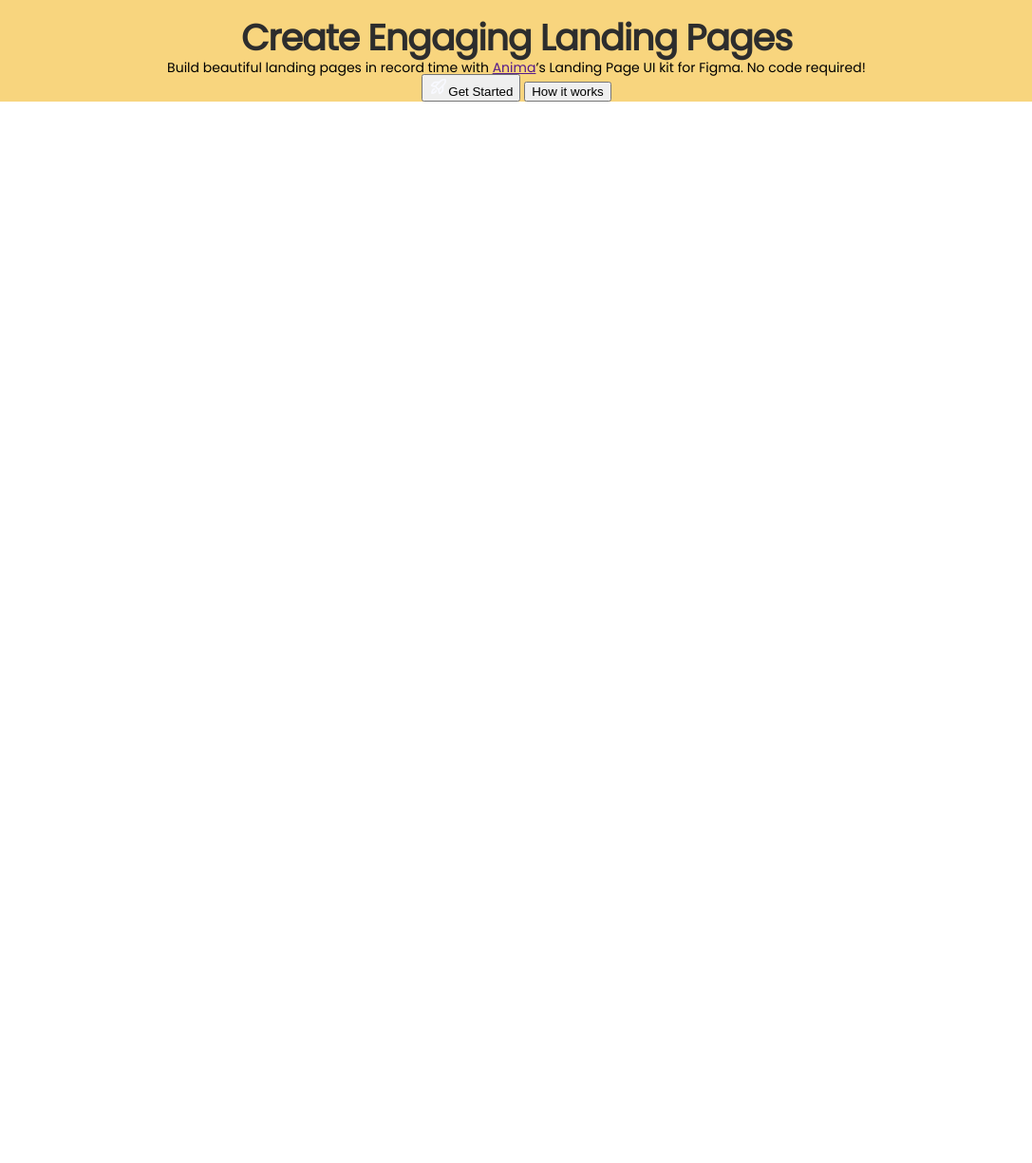
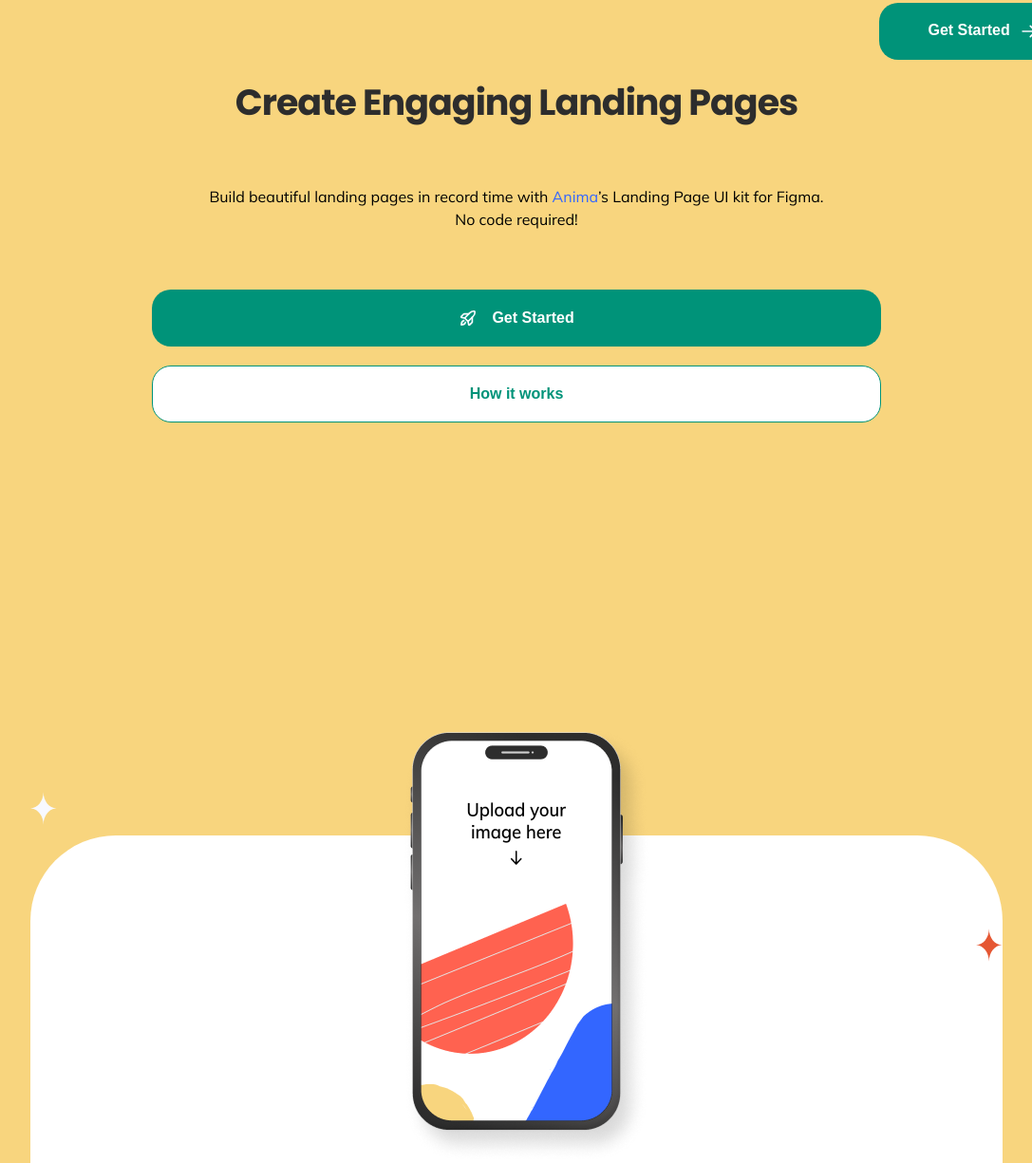
Before and after one commit to DatWithTheWorld/practice_html_css, a website built with Parcel: page src/pages/index.html in a window 1280 px wide. Shown: the part 159-1384 px from the top of the page at 95% size, without its empty margins (96-1183 px from the left). Before the commit the page ends 800 px from the top, so only its background shows below. Built offline with nearby package versions, Linux system fonts and the light colour scheme; a script that the page names is missing.

Commit message:
#3: Code header and body (#4)

```diff
--- a/src/layouts/header.html
+++ b/src/layouts/header.html
@@ -34,6 +34,15 @@
             <button class="button-getst"><img src="../assets/icons/ic-rocket.svg" alt="rocket" class="icon-getst">Get Started</button>
             <button class="button-hiw">How it works</button>
         </div>
+        <div class="header-main__picture">
+            <div class="header-main__picture--block">
+                <img src="../assets/icons/ic-substract.svg" alt="Star" class="icon-star icon-star--white">
+                <img src="../assets/icons/ic-substract--red.svg" alt="Star" class="icon-star icon-star--red">
+                <div class="cover-phone">
+                    <img src="../assets/images/MobileMockup.png" alt="phone" class="pic-phone">
+                </div>
+            </div>
+        </div>
       </div>
     </div>
   </header>
--- a/src/stylesheets/abstracts/_mixins.scss
+++ b/src/stylesheets/abstracts/_mixins.scss
@@ -1,5 +1,5 @@
 @use './functions';
-@use './variables';
+@use './variables' as *;
 
 @mixin button($width:false,$height:false,$background-color:false,$border-radius:false,$border:false){
     @if $width != false{
@@ -17,6 +17,7 @@
     @if $border!= false{
         border: $border;
     }
+    cursor: pointer;
 }
 @mixin font($font-family:false,$font-size:false,$font-weight:false,$font-style:false,$line-height:false,$color:false){
 @if ($font-family != false) {
@@ -48,7 +49,8 @@
   $direction: false,
   $align: false,
   $justify: false,
-  $wrap: false
+  $wrap: false,
+  $gap: false
 ) {
   display: $display;
   @if $direction {
@@ -63,6 +65,9 @@
   @if $wrap {
     flex-wrap: $wrap;
   }
+  @if $gap {
+    gap: $gap;
+  }
 }
 
 @mixin bg-color($color) {
@@ -72,7 +77,7 @@
     background-size: cover;
   }
   @mixin tablet {
-    @media screen and (min-width:$mobile) and (max-width: $tablet) {
+    @media (min-width:$mobiles) and (max-width: $tablet) {
       @content;
     }
   }
--- a/src/stylesheets/abstracts/_variables.scss
+++ b/src/stylesheets/abstracts/_variables.scss
@@ -4,15 +4,18 @@ $primary-color : #F8D57E;
 $secondary-color : #F8F9FF;
 $text-color-primary:#2D2D2D;
 $text-color-secondary:#009379;
+$text-color-anima:#36F;
 $button-color-primary : #009379;
 $button-color-secondary:#FFF;
 
 
-//responsiev
-$mobile:429px;
+//responsive
+$small:429px;
+$mobiles:calc($small - 1px);
 $medium: 768px;
-$desktop: 1200px;
-$tablet: calc($desktop - 1px);
+$extra-large:1200px;
+$desktop: calc($extra-large + 0px);
+$tablet: calc($extra-large - 1px);
 
 //font
 $primary-font : PoppinsRegular;
--- a/src/stylesheets/base/_typography.scss
+++ b/src/stylesheets/base/_typography.scss
@@ -2,6 +2,14 @@
 @font-face {
     font-family: PoppinsRegular;
     src: url(../assets/fonts/Poppins-Regular.ttf) format("truetype");
+}
+@font-face {
+    font-family: PoppinsBold;
+    src: url(../assets/fonts/Poppins-Bold.ttf) format("truetype");
+}
+@font-face {
+    font-family: MulishRegular;
+    src: url(../assets/fonts/Mulish-Regular.ttf) format("truetype");
 }
 body {
     font-family: $primary-font;
--- a/src/stylesheets/layouts/_header.scss
+++ b/src/stylesheets/layouts/_header.scss
@@ -3,15 +3,17 @@
 
 .header-main{
     width: 100%;
-    padding-left: 0%;
     @include bg-color($primary-color);
     &__top{
-        padding-top: 5%;
+        position: relative;
+        padding-top: 15%;
         width: 100%;
         margin-bottom: 50px;
-        @include flex($align:center,$justify:space-around,$direction:row);
-
+        @include flex($align:center,$direction:row);
+        @include tablet{}
         .header-main__logo{
+            position: absolute;
+            left: 3%;
             .logo{
             width: 32px;
             height: 32px;
@@ -22,6 +24,8 @@
 
         }
         .menu{
+            position: absolute;
+            right: 3%;
             .menu__contact{
                 display: none;
             }
@@ -48,17 +52,79 @@
         width: 100%;
        @include flex($direction:column,$justify:center,$align:center);
        .header-main__content{
-        width: 80%;
         @include flex($direction:column,$justify:center,$align:center);
         .header-main__title{
-            @include font($color:$text-color-primary,$font-weight:900,$font-size:pxToRem(38),$line-height:130%,$font-style:normal);
+            width: 80%;
+            @include font($font-family:$secondary-font,$color:$text-color-primary,$font-weight:700,$font-size:pxToRem(38),$line-height:130%,$font-style:normal);
             text-align: center;
             letter-spacing: -1px;
         }
         .header-main__desc{
+            width: 85%;
             text-align: center;
-            @include font();
+            margin: 8% 0;
+            @include font($font-family:$third-font,$font-size:pxToRem(16),$font-weight:400,$line-height:150%,$font-style:normal);
+            .desc__link{
+                @include font($color:$text-color-anima);
+                text-decoration: none;
+            }
         }
+       }
+       .header-main__button{
+        width: 100%;
+        margin-bottom: 25%;
+        @include flex($direction:column,$gap:20px,$justify:center,$align:center);
+        .button-getst{
+            @include button($width:60%,$height:60px, $background-color:$button-color-primary,$border:none,$border-radius:20px);
+            @include flex($justify:center,$align:center);
+            @include font($font-size:pxToRem(16),$font-weight:600,$line-height:24px,$color:$button-color-secondary);
+            .icon-getst{
+                margin-right: 2%;
+            }
+        }
+        .button-hiw{
+            @include button($width:60%, $height:60px,$border:1px solid $button-color-primary,$background-color:$button-color-secondary,$border-radius:20px);
+            @include font($font-size:pxToRem(16),$font-style:normal,$line-height:24px,$color:$button-color-primary,$font-weight:600);
+        }
+       }
+       .header-main__picture{
+        width: 100%;
+        @include flex($justify:center,$align:center);
+        &--block{
+            position: relative;
+            width: 80%;
+            z-index: 0;
+            @include flex($justify:center,$align:center);
+            .icon-star{
+                position: absolute;
+                width: 28px;
+                height: 35px;
+            }
+            .icon-star--white{
+                left: 0;
+                top: 15%;
+            }
+            .icon-star--red{
+                right: 0;
+            }
+            .cover-phone{
+                @include flex($justify:center,$align:center);
+                .pic-phone{
+                    padding-left: 8%;
+                }
+            }
+            &::before{
+                content: '';
+                z-index: -2;
+                position: absolute;
+                bottom: 0;
+                width: 100%;
+                height: 75%;
+                border-radius: 90px 90px 0 0;
+                background-color: $button-color-secondary;
+            }
+        }
+
        }
     }
 
```
Also changed, not shown: src/pages/index.html (+9 -1 lines).
